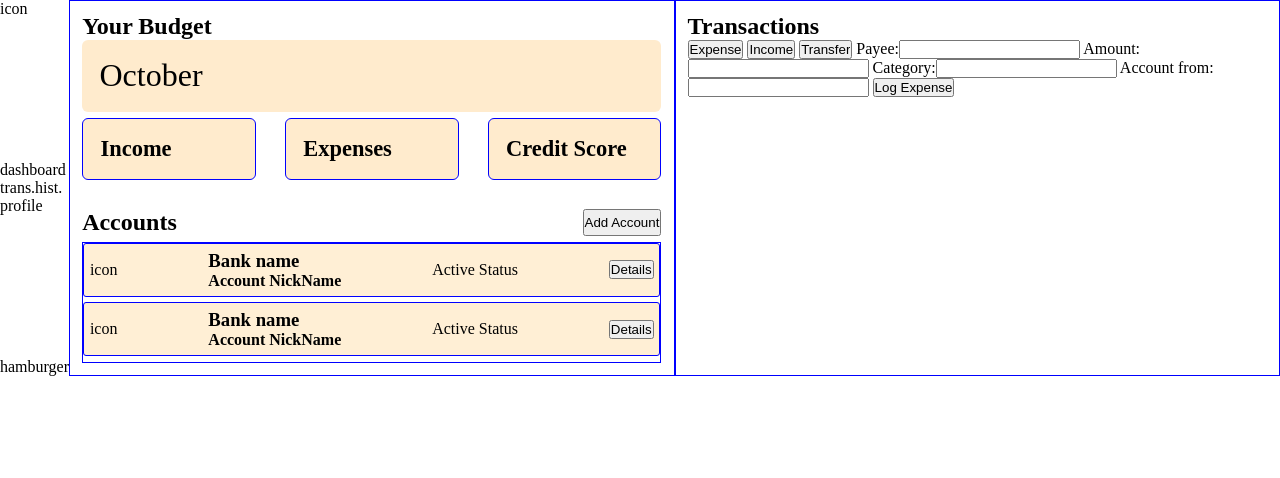
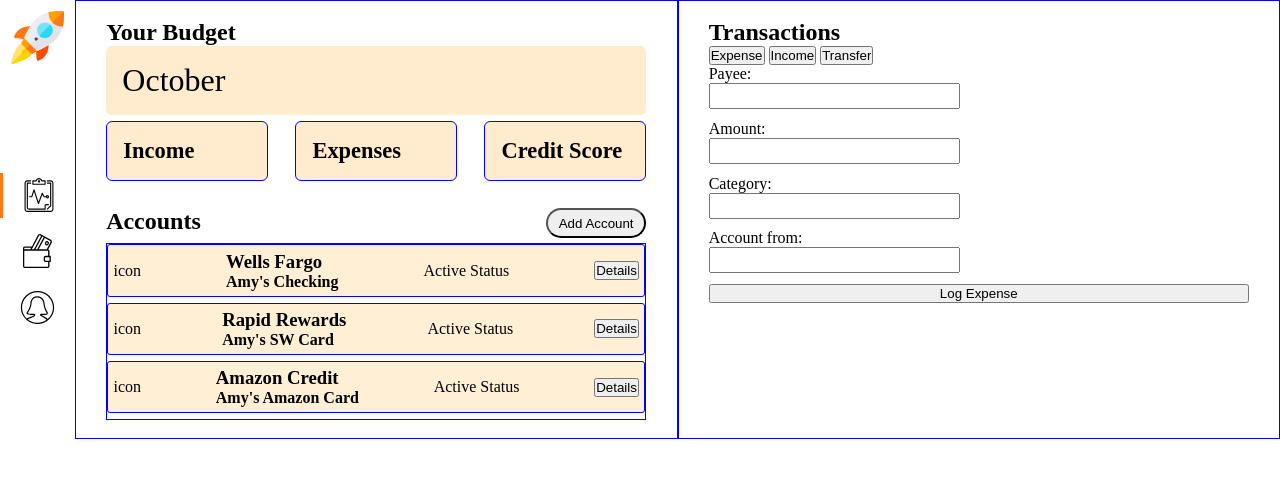
Before and after one commit to turingschool/budget-static-comp, a plain HTML site: page index.html in a window 1280 px wide. Drawn offline with Linux system fonts and the light colour scheme.

Commit message:
Style left-side nav bar, add assets

```diff
--- a/index.html
+++ b/index.html
@@ -5,13 +5,13 @@
     <link rel="stylesheet" href="./styles.css">
   <body>
     <nav>
-      <p>icon</p>
-        <div class="">
-          <p>dashboard</p>
-          <p>trans.hist.</p>
-          <p>profile</p>
-        </div>
-      <p>hamburger</p>
+      <img class="rocket-icon" src="./assets/rocket.svg" alt="Rocket Icon">
+      <div class="nav-icons">
+        <img class="nav-icon" src="./assets/dashboard.svg" alt="Dashboard Icon">
+        <img class="nav-icon" src="./assets/transactions.svg" alt="Transactions Icon">
+        <img class="nav-icon" src="./assets/profile.svg" alt="Profile Icon">
+      </div>
+      <p></p>
     </nav>
     <main>
       <section class="left-section">
@@ -32,15 +32,15 @@
         </div>
         <div class="accounts-header">
           <h2>Accounts</h2>
-          <button>Add Account</button>
+          <button class="add-acct">Add Account</button>
         </div>
 
         <section class="account-cards">
           <section class="account-card">
             <p>icon</p>
             <div class="account-title">
-              <h3>Bank name</h3>
-              <h4>Account NickName</h4>
+              <h3>Wells Fargo</h3>
+              <h4>Amy's Checking</h4>
             </div>
             <p>Active Status</p>
             <button>Details</button>
@@ -48,8 +48,17 @@
           <section class="account-card">
             <p>icon</p>
             <div class="account-title">
-              <h3>Bank name</h3>
-              <h4>Account NickName</h4>
+              <h3>Rapid Rewards</h3>
+              <h4>Amy's SW Card</h4>
+            </div>
+            <p>Active Status</p>
+            <button>Details</button>
+          </section>
+          <section class="account-card">
+            <p>icon</p>
+            <div class="account-title">
+              <h3>Amazon Credit</h3>
+              <h4>Amy's Amazon Card</h4>
             </div>
             <p>Active Status</p>
             <button>Details</button>
@@ -60,18 +69,29 @@
       <section class="right-section">
         <h2>Transactions</h2>
         <form>
-          <label for="">
+          <label class="category-btn" for="">
             <input type="button" value="Expense">
             <input type="button" value="Income">
             <input type="button" value="Transfer">
           </label>
-          <label for="payee">Payee:<input id="payee" type="text"></label>
-          <label for="amount">Amount:<input id="amount" type="number"></label>
-          <label for="category">Category:<input id="category" type="dropdown"></label>
-          <label for="from">Account from:<input id="from" type="dropdown"></label>
-          <input type="submit" name="" value="Log Expense">
+          <div class="form-inputs">
+            <label for="payee">Payee:
+              <input class="typed-input" id="payee" type="text">
+            </label>
+            <label for="amount">Amount:
+              <input class="typed-input" id="amount" type="number">
+            </label>
+            <label for="category">Category:
+              <input class="typed-input" id="category" type="dropdown">
+            </label>
+            <label for="from">Account from:
+              <input class="typed-input" id="from" type="dropdown">
+            </label>
+            <input type="submit" value="Log Expense">
+          </div>
         </form>
       </section>
+
     </main>
   </body>
 </html>
--- a/styles.css
+++ b/styles.css
@@ -14,8 +14,30 @@ nav {
   justify-content: space-between;
 }
 
+.rocket-icon {
+  height: 75px;
+  padding: 15%;
+}
+
+.nav-icons {
+  display: flex;
+  flex-direction: column;
+  justify-content: center;
+}
+
+.nav-icon {
+  height: 45px;
+  margin-bottom: 15%;
+  padding: 7.5%;
+}
+
+.nav-icon:first-of-type {
+  border-left: 3px solid #FF7816;
+}
+
 main {
   display: flex;
+  width: 100%;
 }
 
 section {
@@ -25,8 +47,10 @@ section {
 .left-section,
 .right-section {
   width: 50%;
-  padding: 1%;
+  padding: 1.5% 2.5%;
 }
+
+/* ---- LEFT SIDE ---- */
 
 .greeting-banner {
   font-size: 200%;
@@ -56,6 +80,11 @@ section {
   margin-bottom: 1%;
 }
 
+.add-acct {
+  border-radius: 50px;
+  padding: 1% 2%;
+}
+
 .account-card {
   display: flex;
   justify-content: space-between;
@@ -65,3 +94,19 @@ section {
   border-radius: 3px;
   background-color: papayawhip;
 }
+
+/* ---- RIGHT SIDE ---- */
+.category-btn {
+
+}
+
+.form-inputs {
+  display: flex;
+  flex-direction: column;
+}
+
+.typed-input {
+  display: block;
+  margin-bottom: 2%;
+  font-size: 120%;
+}
```
Also changed, not shown: assets/dashboard.svg (added), assets/profile.svg (added), assets/rocket.svg (added), assets/transactions.svg (added).
